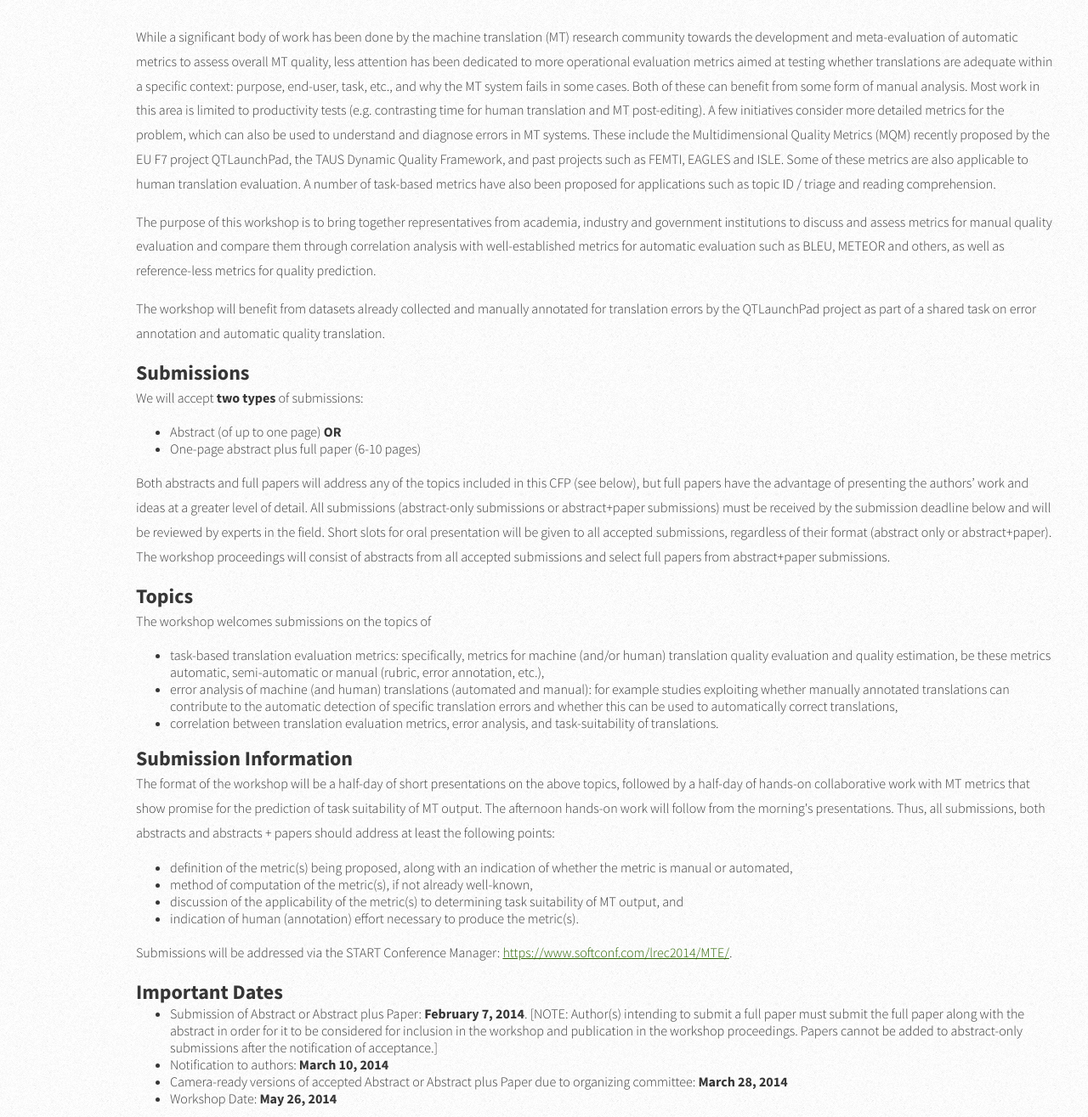
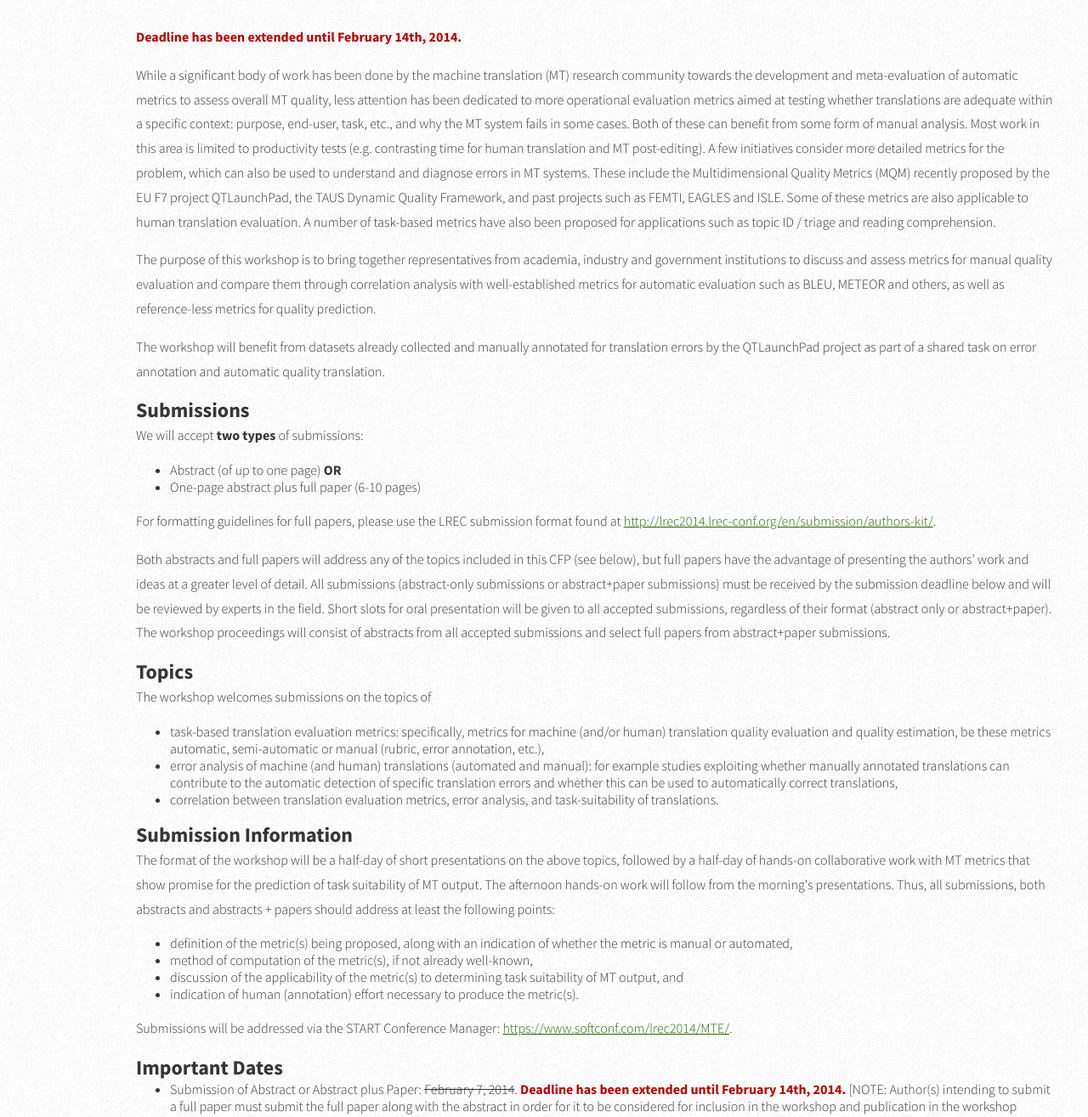
Before and after one commit to MTE2014/MTE2014.github.io, a plain HTML site: page cfp.html in a window 1280 px wide. Shown: the part 249-1564 px from the top of the page at 85% size. Drawn offline with Linux system fonts and the light colour scheme.

Commit message:
6 February Updates

```diff
--- a/cfp.html
+++ b/cfp.html
@@ -48,7 +48,7 @@ Released   : 20130623
 				<div class="title">
 				<h2>Call for Papers</h2>
 				</div>
-
+				<p><strong class="highlight">Deadline has been extended until February 14th, 2014.</strong></p>
 				<p>While a significant body of work has been done by the machine translation (MT) research community towards the development and meta-evaluation of automatic metrics to assess overall MT quality, less attention has been dedicated to more operational evaluation metrics aimed at testing whether translations are adequate within a specific context: purpose, end-user, task, etc., and why the MT system fails in some cases. Both of these can benefit from some form of manual analysis. Most work in this area is limited to productivity tests (e.g. contrasting time for human translation and MT post-editing). A few initiatives consider more detailed metrics for the problem, which can also be used to understand and diagnose errors in MT systems. These include the Multidimensional Quality Metrics (MQM) recently proposed by the EU F7 project QTLaunchPad, the TAUS Dynamic Quality Framework, and past projects such as FEMTI, EAGLES and ISLE. Some of these metrics are also applicable to human translation evaluation. A number of task-based metrics have also been proposed for applications such as topic ID / triage and reading comprehension. </p>
 				<p>The purpose of this workshop is to bring together representatives from academia, industry and government institutions to discuss and assess metrics for manual quality evaluation and compare them through correlation analysis with well-established metrics for automatic evaluation such as BLEU, METEOR and others, as well as reference-less metrics for quality prediction. </p>
 				<p>The workshop will benefit from datasets already collected and manually annotated for translation errors by the QTLaunchPad project as part of a shared task on error annotation and automatic quality translation. </p>
@@ -59,6 +59,8 @@ Released   : 20130623
 				<li>Abstract (of up to one page) <b>OR</b></li>
 				<li>One-page abstract plus full paper (6-10 pages)  </li>
 				</ul>
+
+				<p>For formatting guidelines for full papers, please use the LREC submission format found at <a href="http://lrec2014.lrec-conf.org/en/submission/authors-kit/">http://lrec2014.lrec-conf.org/en/submission/authors-kit/</a>.</p>
 
 				<p>Both abstracts and full papers will address any of the topics included in this CFP (see below), but full papers have the advantage of presenting the authors’ work and ideas at a greater level of detail. All submissions (abstract-only submissions or abstract+paper submissions) must be received by the submission deadline below and will be reviewed by experts in the field. Short slots for oral presentation will be given to all accepted submissions, regardless of their format (abstract only or abstract+paper). The workshop proceedings will consist of abstracts from all accepted submissions and select full papers from abstract+paper submissions.</p>
 
@@ -87,7 +89,7 @@ Released   : 20130623
 
 				<h2>Important Dates</h2>
 				<ul>
-				<li>Submission of Abstract or Abstract plus Paper: <b>February 7, 2014</b>. [NOTE: Author(s) intending to submit a full paper must submit the full paper along with the abstract in order for it to be considered for inclusion in the workshop and publication in the workshop proceedings. Papers cannot be added to abstract-only submissions after the notification of acceptance.]</li>
+				<li>Submission of Abstract or Abstract plus Paper: <del>February 7, 2014</del>. <strong class="highlight">Deadline has been extended until February 14th, 2014.</strong> [NOTE: Author(s) intending to submit a full paper must submit the full paper along with the abstract in order for it to be considered for inclusion in the workshop and publication in the workshop proceedings. Papers cannot be added to abstract-only submissions after the notification of acceptance.]</li>
 				<li>Notification to authors: <b>March 10, 2014</li></b>
 				<li>Camera-ready versions of accepted Abstract or Abstract plus Paper due to organizing committee: <b>March 28, 2014</b></li>
 				<li>Workshop Date: <b>May 26, 2014</li></b>
--- a/default.css
+++ b/default.css
@@ -33,6 +33,7 @@ p
 
 strong
 {
+	font-weight: 700;
 }
 
 a
@@ -416,6 +417,12 @@ hr
 		color: #6F6F6F;
 	}
 
+	.highlight
+	{
+		color: #B40404;
+	}
+
+
 /*********************************************************************************/
 /* Button Style                                                                  */
 /*********************************************************************************/
```
Also changed, not shown: index.html (+7 -20 lines).
